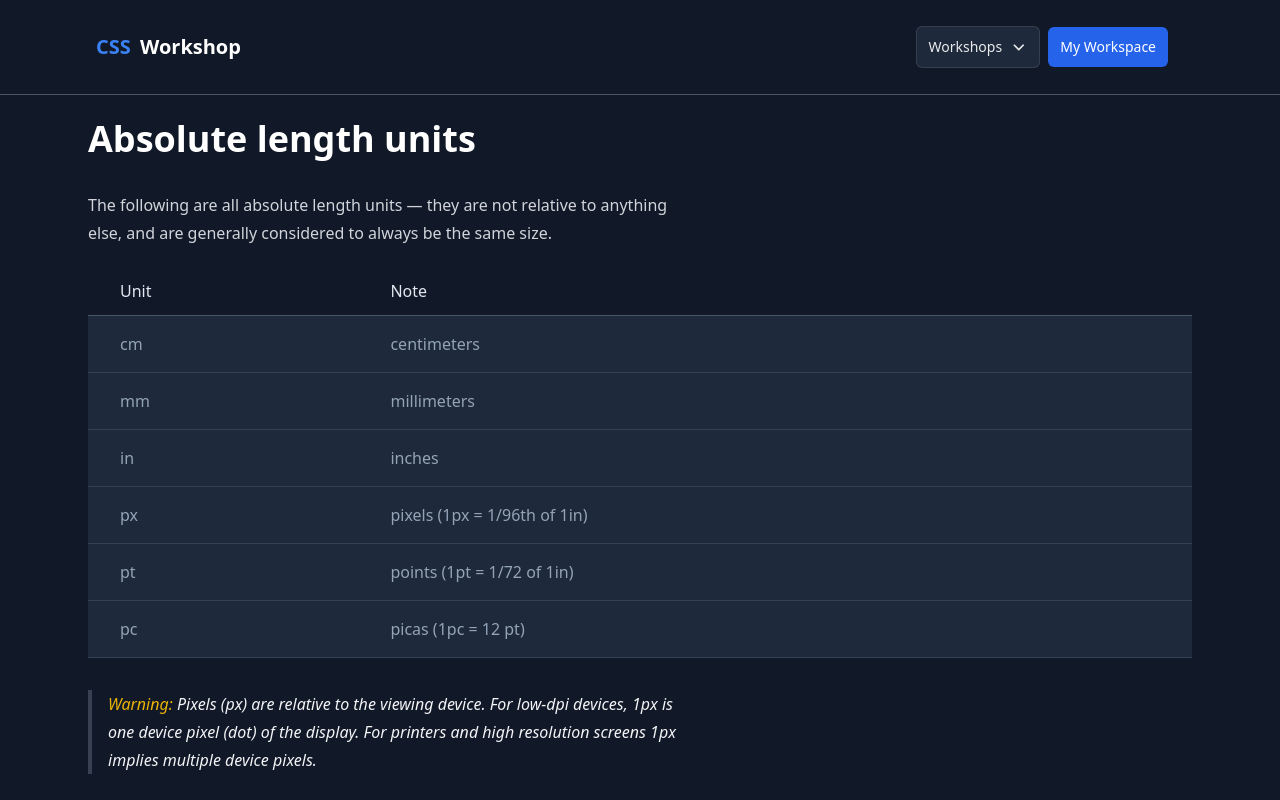
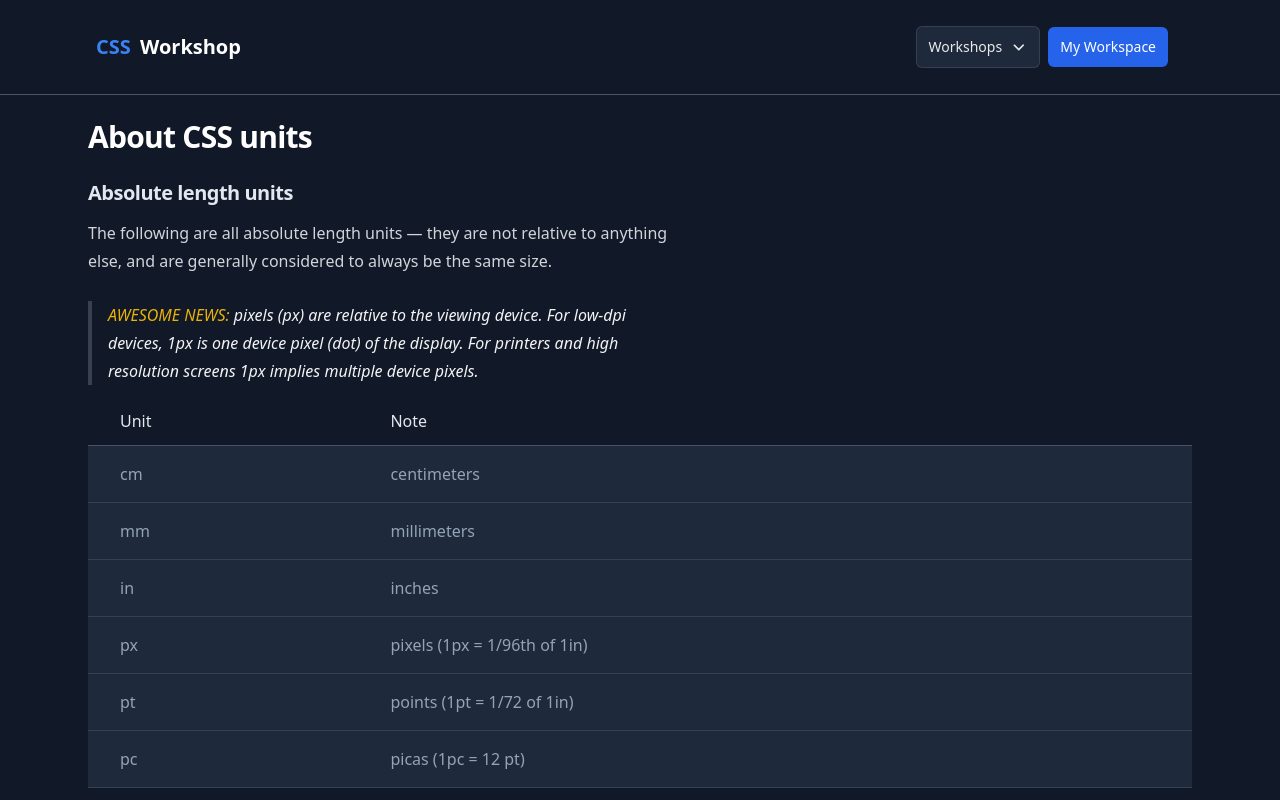
Before and after one commit to KPShiro/ng-css-workshop, an Angular app: page /workshops/css-units in a window 1280 px wide. Built offline with nearby package versions, Linux system fonts and the light colour scheme.

Commit message:
Update CSSUnits page

```diff
--- a/src/app/core/containers/css-units/css-units.component.html
+++ b/src/app/core/containers/css-units/css-units.component.html
@@ -1,14 +1,25 @@
-<section class="space-y-8">
-    <article class="prose dark:prose-invert">
-        <h1>Absolute length units</h1>
+<h1 class="text-3xl tracking-tight font-extrabold mb-6">
+    About CSS units
+</h1>
+
+<div class="max-w-4xl mb-6">
+    <h2 class="text-slate-900 text-xl tracking-tight font-bold mb-3 dark:text-slate-200">
+        Absolute length units
+    </h2>
+    <div class="prose dark:prose-invert">
         <p>
             The following are all absolute length units — they are not relative to anything else, and are
-            generally
-            considered to always be the same size.
+            generally considered to always be the same size.
         </p>
-    </article>
+        <blockquote>
+            <span class="text-yellow-500">AWESOME NEWS:</span> pixels (px) are relative to the viewing device. For
+            low-dpi devices, 1px is one device pixel (dot) of the display. For printers and high resolution
+            screens 1px implies multiple device pixels.
+        </blockquote>
+    </div>
+</div>
 
-    <table class="w-full">
+<table class="w-full mb-6">
     <thead>
         <tr>
             <th>
@@ -47,28 +58,21 @@
     </tbody>
 </table>
 
-    <article class="prose dark:prose-invert">
-        <blockquote>
-            <span class="text-yellow-500">Warning:</span> Pixels (px) are relative to the viewing device. For
-            low-dpi devices, 1px is one device pixel (dot) of the display. For printers and high resolution
-            screens
-            1px implies multiple device pixels.
-        </blockquote>
-    </article>
-</section>
-
-<section class="mt-24 space-y-8">
-    <article class="prose dark:prose-invert">
-        <h1>Relative length units</h1>
+<div class="max-w-4xl mb-6">
+    <h2 class="text-slate-900 text-xl tracking-tight font-bold mb-3 dark:text-slate-200">
+        Relative length units
+    </h2>
+    <div class="prose dark:prose-invert">
         <p>
             Relative length units are relative to something else, perhaps the size of the parent
             element's font, or the size of the viewport. The benefit of using relative units is that
             with some careful planning you can make it so the size of text or other elements scales
             relative to everything else on the page.
         </p>
-    </article>
+    </div>
+</div>
 
-    <table class="w-full">
+<table class="w-full mb-24">
     <thead>
         <tr>
             <th>
@@ -125,11 +129,16 @@
         </tr>
     </tbody>
 </table>
-</section>
 
-<section class="mt-24 space-y-8">
-    <article class="prose dark:prose-invert">
-        <h1>Which one should be used?</h1>
+<h1 class="text-3xl tracking-tight font-extrabold mb-6">
+    Usefull information
+</h1>
+
+<div class="max-w-4xl mb-6">
+    <h2 class="text-slate-900 text-xl tracking-tight font-bold mb-3 dark:text-slate-200">
+        Which one should be used?
+    </h2>
+    <div class="prose dark:prose-invert">
         <p>
             Well... it depends what you want to achieve. If you want to have an element that
             adapts to, for example, browser settings - use <code class="text-yellow-500">rem</code>
@@ -137,20 +146,31 @@
             want to be sure that certain thing stays always the same - use
             <code class="text-yellow-500">px</code>.
         </p>
-    </article>
+    </div>
+</div>
 
-    <article class="prose dark:prose-invert">
-        <blockquote>
+<div class="max-w-4xl mb-24">
+    <h2 class="text-slate-900 text-xl tracking-tight font-bold mb-3 dark:text-slate-200">
+        What is recommended?
+    </h2>
+    <div class="prose dark:prose-invert">
+        <p>
             I recommend to use <code class="text-yellow-500">rem</code> in most cases. This way,
             accessability of the page/app will not suffer if users will decide to change their
             browser or device settings.
-        </blockquote>
-    </article>
-</section>
+        </p>
+    </div>
+</div>
 
-<section class="mt-24 flex gap-4">
-    <div class="space-y-3 flex-1">
-        <h2 class="text-2xl font-bold">Example: <code>px</code></h2>
+<h1 class="text-3xl tracking-tight font-extrabold mb-6">
+    Examples
+</h1>
+
+<h2 class="text-slate-900 text-xl tracking-tight font-bold mb-3 dark:text-slate-200">
+    Difference between <code>`px`</code> and <code>`rem`</code>
+</h2>
+
+<section class="flex gap-4 mb-6">
     <div class="flex gap-4 border border-slate-700 bg-slate-800 rounded-md p-6">
         <div class="example-card">
             <div class="example-card__title">
@@ -167,9 +187,6 @@
             </button>
         </div>
     </div>
-    </div>
-    <div class="space-y-3 flex-1">
-        <h2 class="text-2xl font-bold">Example: <code>rem</code></h2>
     <div class="flex gap-4 border border-slate-700 bg-slate-800 rounded-md p-6">
         <div class="example-card example-card--rem">
             <div class="example-card__title">
@@ -186,12 +203,13 @@
             </button>
         </div>
     </div>
-    </div>
 </section>
 
-<section class="mt-24 flex gap-4">
-    <div class="space-y-3 flex-1">
-        <h2 class="text-2xl font-bold">Example: <code>rem</code></h2>
+<h2 class="text-slate-900 text-xl tracking-tight font-bold mb-3 dark:text-slate-200">
+    Difference between <code>`rem`</code> and <code>`em`</code>
+</h2>
+
+<section class="flex gap-4 mb-24">
     <div class="flex flex-1 flex-col gap-4 border border-slate-700 bg-slate-800 rounded-md p-4">
         <div class="example-list">
             <div class="example-item">
@@ -205,9 +223,6 @@
             </div>
         </div>
     </div>
-    </div>
-    <div class="space-y-3 flex-1">
-        <h2 class="text-2xl font-bold">Example: <code>em</code></h2>
     <div class="flex flex-1 flex-col gap-4 border border-slate-700 bg-slate-800 rounded-md p-4">
         <div class="example-list example-list--em">
             <div class="example-item">
@@ -221,18 +236,21 @@
             </div>
         </div>
     </div>
-    </div>
 </section>
 
-<section class="mt-24 space-y-8">
-    <article class="prose dark:prose-invert">
-        <h1>TL;DR</h1>
+<div class="max-w-4xl mb-24">
+    <h2 class="text-slate-900 text-xl tracking-tight font-bold mb-3 dark:text-slate-200">
+        Things to remember...
+    </h2>
+    <div class="prose dark:prose-invert">
         <ul>
             <li>Always respect user's accessability settings</li>
             <li>Try to use <code>rem</code> when it's possible - almost every UI element should adjust to the user
                 settings</li>
             <li>If you are working with fixed-size elements like borders or shadows, <code>px</code> may be the better
                 choice</li>
+            <li>Try not to hardcode width or height of the element - they should be "flexible" by default, quite
+                often it will require less changes in the future</li>
         </ul>
-    </article>
-</section>
+    </div>
+</div>
```
Lines whose indentation alone changed are shown as unchanged.
